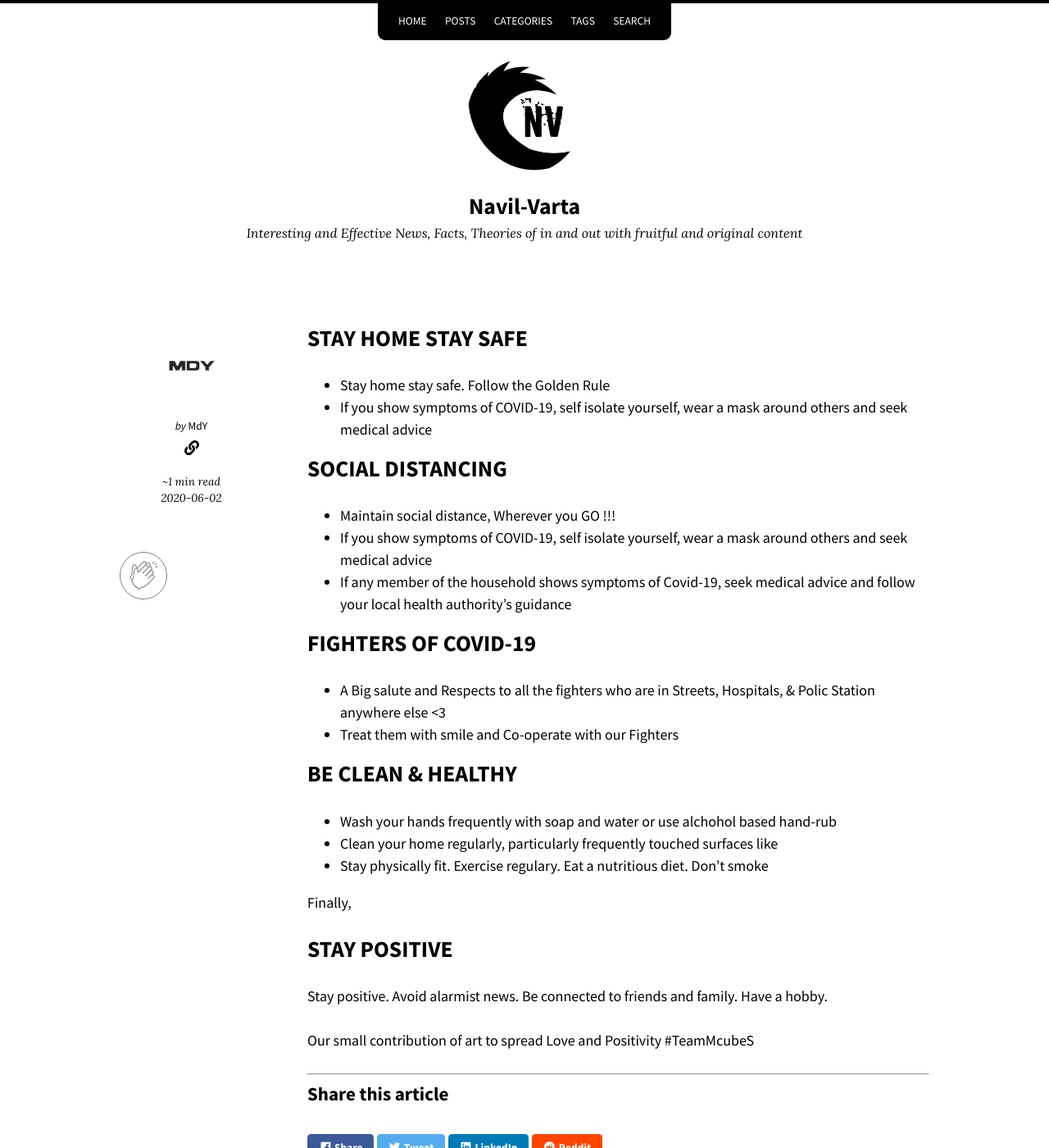
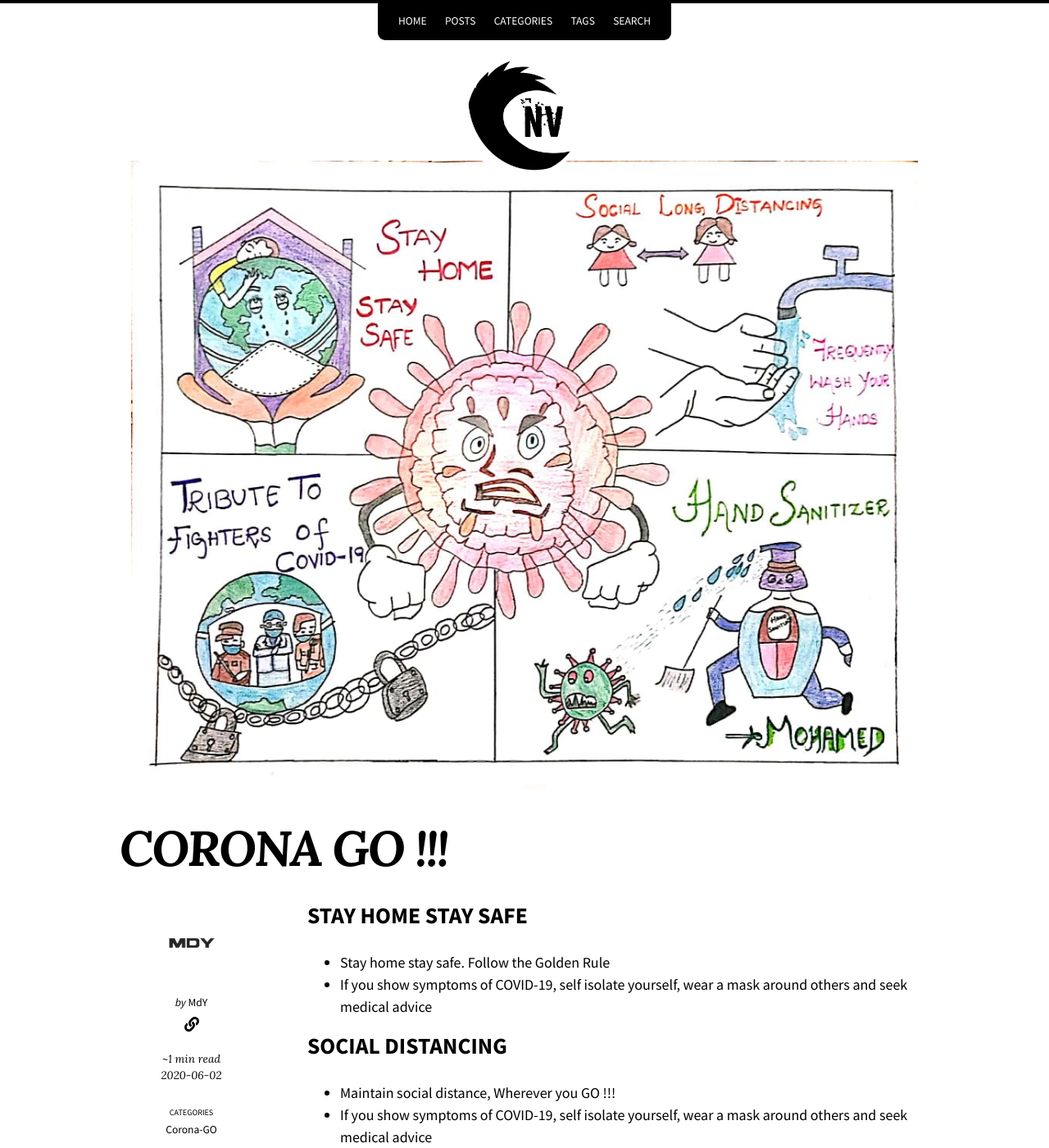
Before and after one commit to mcubescloud/navilvarta, a Jekyll site: the page built from _posts/2020-06-02-Corona-GO.md, in a window 1280 px wide and 1400 px high. Shown: the whole window at 82% size. Built offline with Jekyll 4.4.1, drawn with Linux system fonts in a browser that asks for light colours; nearby versions of some CDN libraries; comment, search, counter and statistics services are not loaded; some of the changed text lies outside the part shown.

Commit message:
Update 2020-06-02-Corona-GO.md

```diff
--- a/_posts/2020-06-02-Corona-GO.md
+++ b/_posts/2020-06-02-Corona-GO.md
@@ -8,7 +8,7 @@ tags:
 - Art
 - Drawing
 - Corona-GO
-image: "/assets/Positivity_To_Overcome_Covid19-Crisis_OUTLIERS.jpeg
+image: "/assets/Positivity_To_Overcome_Covid19-Crisis_OUTLIERS.jpeg"
 
 ---
 
```
